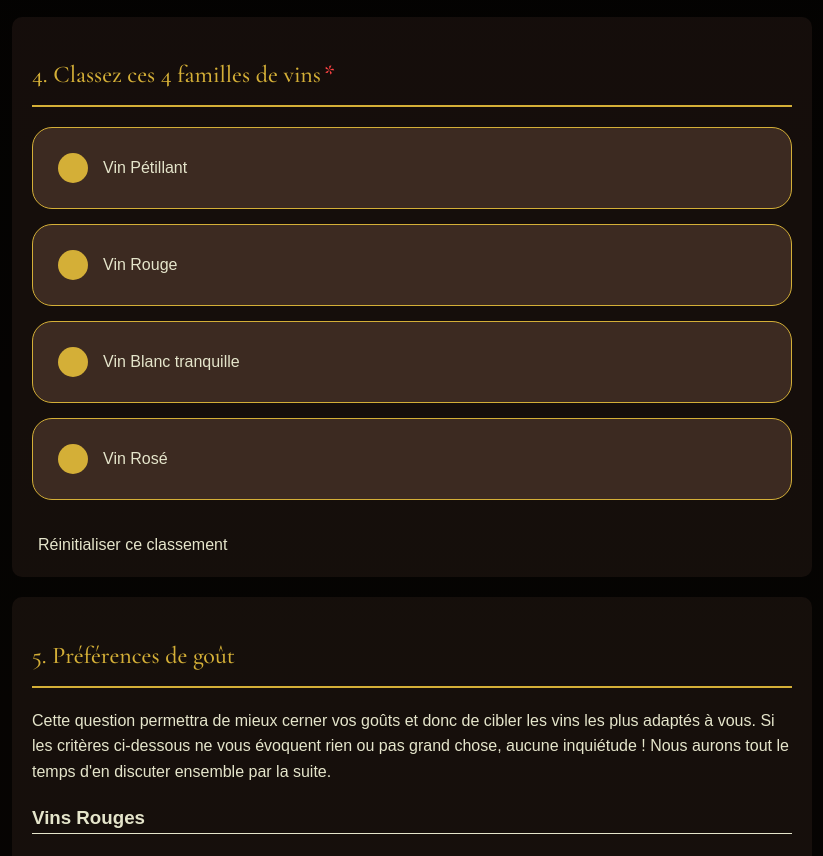
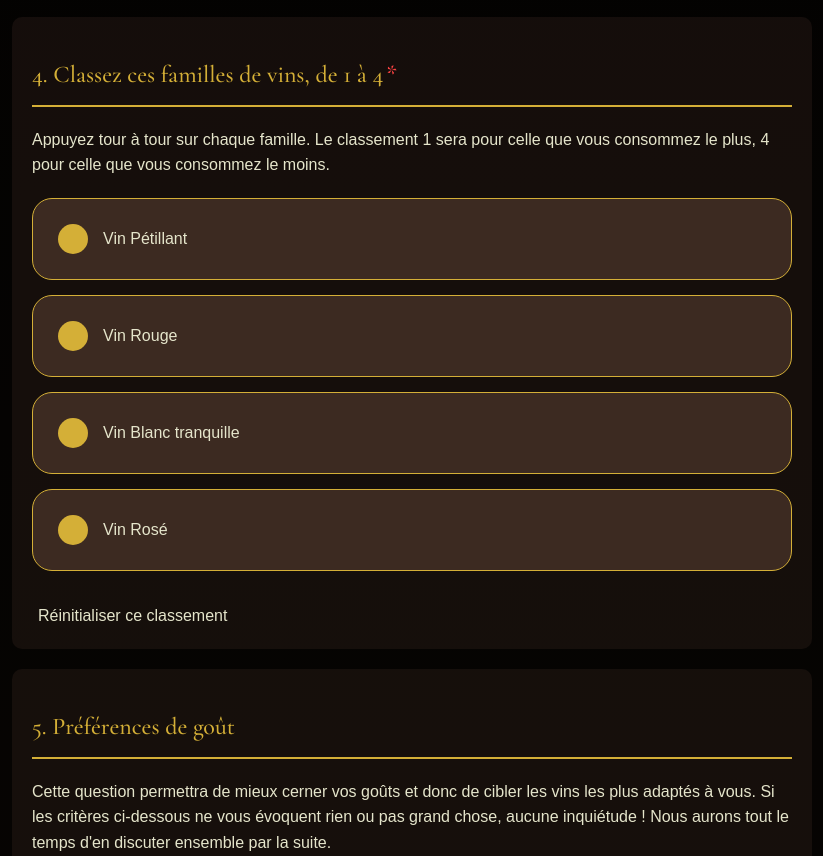
Before and after one commit to tgenaitay/lapartdesamis, a plain HTML site: page public/index.html in a window 1280 px wide. Shown: the part 1204-2060 px from the top of the page, without its empty margins (228-1051 px from the left). Drawn offline with nearby package versions, Linux system fonts and the light colour scheme.

Commit message:
clarified question 4

```diff
--- a/public/index.html
+++ b/public/index.html
@@ -98,7 +98,8 @@
 
             <!-- Question 4 -->
             <div class="question-group">
-                <h2 class="required">4. Classez ces 4 familles de vins</h2>
+                <h2 class="required">4. Classez ces familles de vins, de 1 à 4</h2>
+                <p>Appuyez tour à tour sur chaque famille. Le classement 1 sera pour celle que vous consommez le plus, 4 pour celle que vous consommez le moins.</p>
                 <div class="ranking-system" id="wineRanking">
                     <div class="ranking-item" data-value="blanc">
                         <span>Vin Blanc tranquille</span>
```
